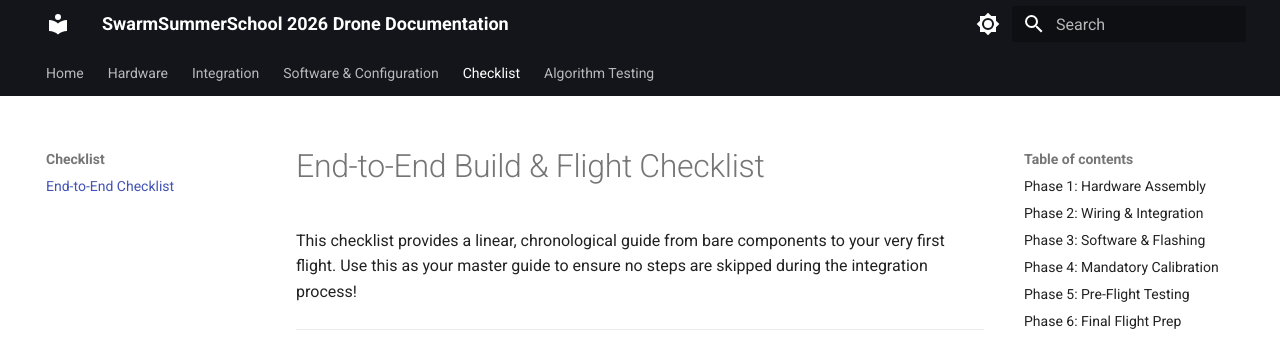
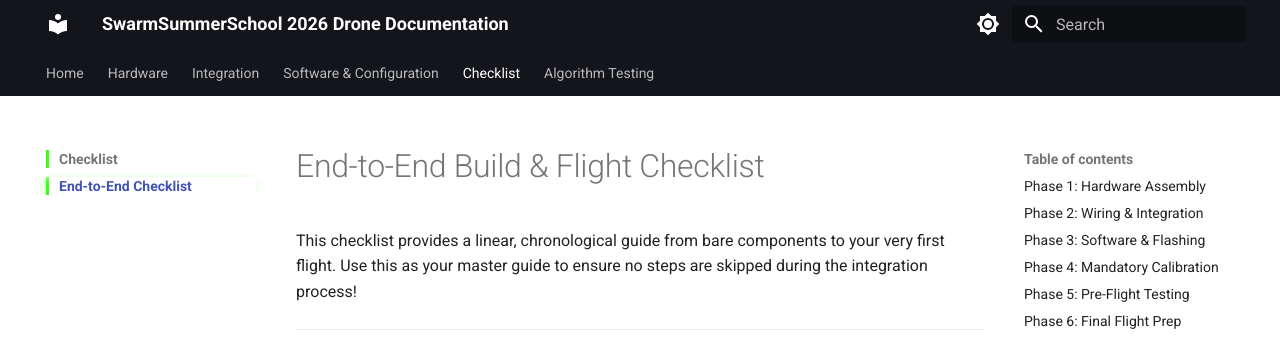
Before and after one commit to TTZ-Unbemannte-Flugsysteme/SwarmSummerSchool_2026, an MkDocs documentation site: the page built from docs/checklist/index.md, in a window 1280 px wide. Shown: the top 340 px of the page. Built offline with MkDocs 1.6.1 and Material for MkDocs 9.7.7, drawn with Linux system fonts in a browser that asks for light colours.

Commit message:
style: add custom CSS for neon green active menu line

```diff
--- /dev/null
+++ b/docs/stylesheets/extra.css
@@ -0,0 +1,13 @@
+/* Custom CSS for SwarmSummerSchool 2026 */
+
+/* Add a neon green line to the active menu item in the left sidebar */
+.md-nav__item--active > .md-nav__link {
+    border-left: 3px solid #39ff14; /* Neon green */
+    padding-left: 0.5rem; /* Ensure the text doesn't hit the border */
+    font-weight: 700;
+}
+
+/* Optional: add a slight neon glow effect to the border */
+.md-nav__item--active > .md-nav__link {
+    box-shadow: -2px 0px 8px -2px rgba(57, 255, 20, 0.6);
+}
--- a/mkdocs.yml
+++ b/mkdocs.yml
@@ -63,3 +63,6 @@ markdown_extensions:
   - pymdownx.inlinehilite
   - pymdownx.snippets
   - pymdownx.magiclink
+
+extra_css:
+  - stylesheets/extra.css
```
